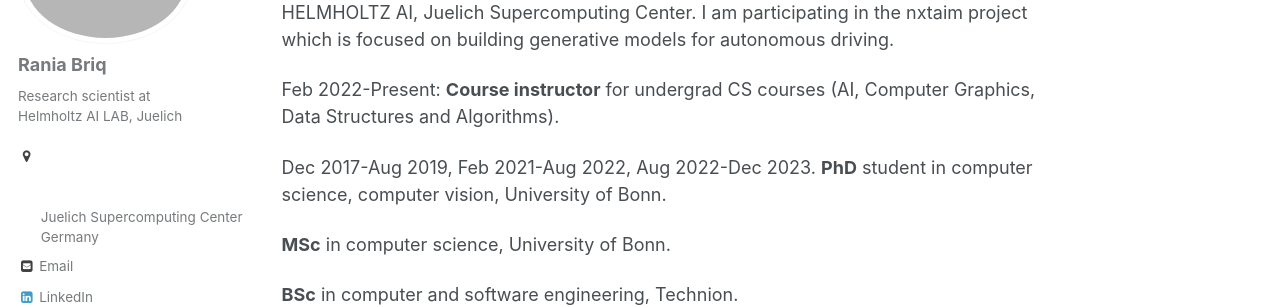
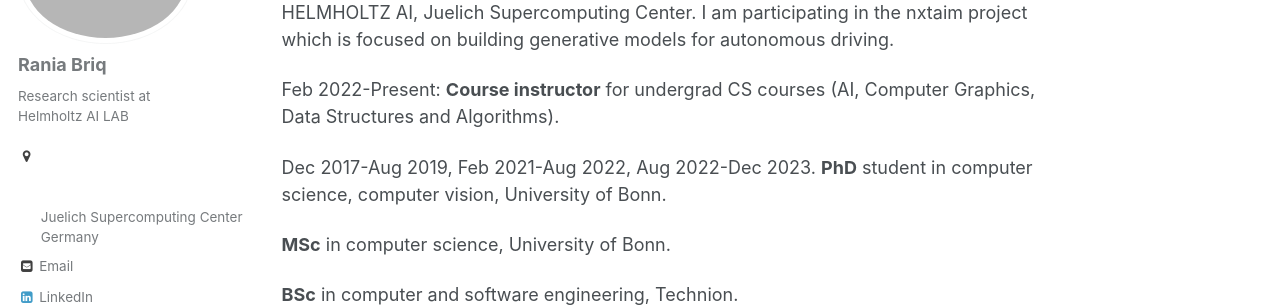
Before and after one commit to briqr/briqr.github.io, a Jekyll site: the page built from _pages/about.md, in a window 1280 px wide. Shown: the part 208-515 px from the top of the page. Built offline with Jekyll 4.4.1, drawn with Linux system fonts in a browser that asks for light colours; some web fonts are replaced.

Commit message:
Update _config.yml

```diff
--- a/_config.yml
+++ b/_config.yml
@@ -81,7 +81,7 @@ analytics:
 author:
   name             : "Rania Briq"
   avatar           : "profile.png"
-  bio              : "Research scientist at Helmholtz AI LAB, Juelich"
+  bio              : "Research scientist at Helmholtz AI LAB"
   location         : "<br/>
                       &nbsp&nbsp&nbsp&nbsp&nbsp  <br/>
                       &nbsp&nbsp&nbsp&nbsp&nbsp <br/>
```
